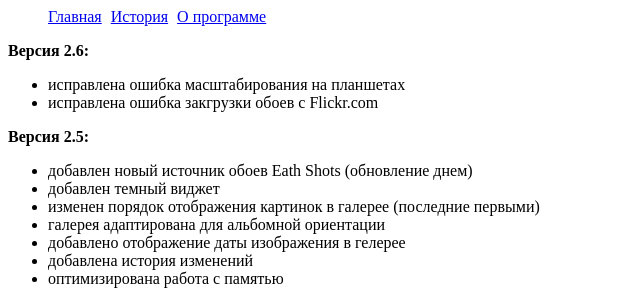
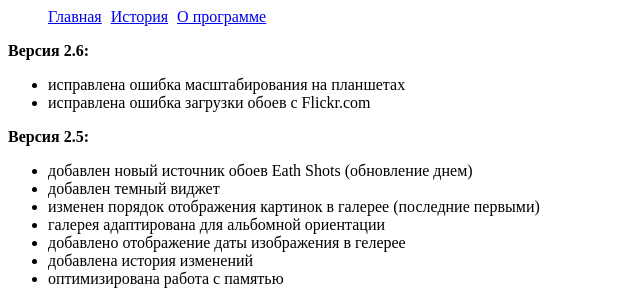
Before and after one commit to freekspb/photo-of-the-day, a plain HTML site: page assets/html/whatsnew.html in a window 1280 px wide. Shown: the full height of the page, 0-640 px from the left. Drawn offline with Linux system fonts and the light colour scheme.

Commit message:
! версия 2.6 RC2 * опечатка в истории изменений

```diff
--- a/assets/html/whatsnew.html
+++ b/assets/html/whatsnew.html
@@ -13,7 +13,7 @@
 <p><strong>Версия 2.6:</strong></p>
 <ul>
   <li>исправлена ошибка масштабирования на планшетах</li>
-  <li>исправлена ошибка закгрузки обоев с Flickr.com</li>
+  <li>исправлена ошибка загрузки обоев с Flickr.com</li>
 </ul>
 <p><strong>Версия 2.5:</strong></p>
 <ul>
```
